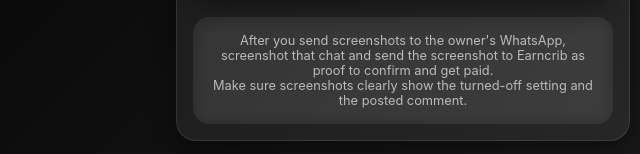
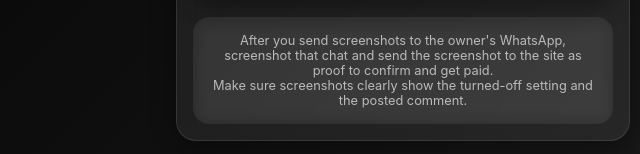
Before and after one commit to Scholar909/Backend, a plain HTML site: page index.html in a window 1280 px wide. Shown: the part 1446-1600 px from the top of the page, 0-640 px from the left. Drawn offline with Linux system fonts and the light colour scheme.

Commit message:
Update index.html

```diff
--- a/index.html
+++ b/index.html
@@ -105,7 +105,7 @@
     </div>
 
     <div class="footer">
-      <div class="small">After you send screenshots to the owner's WhatsApp, screenshot that chat and send the screenshot to Earncrib as proof to confirm and get paid.</div>
+      <div class="small">After you send screenshots to the owner's WhatsApp, screenshot that chat and send the screenshot to the site as proof to confirm and get paid.</div>
       <div class="small">Make sure screenshots clearly show the turned-off setting and the posted comment.</div>
     </div>
   </div>
```
